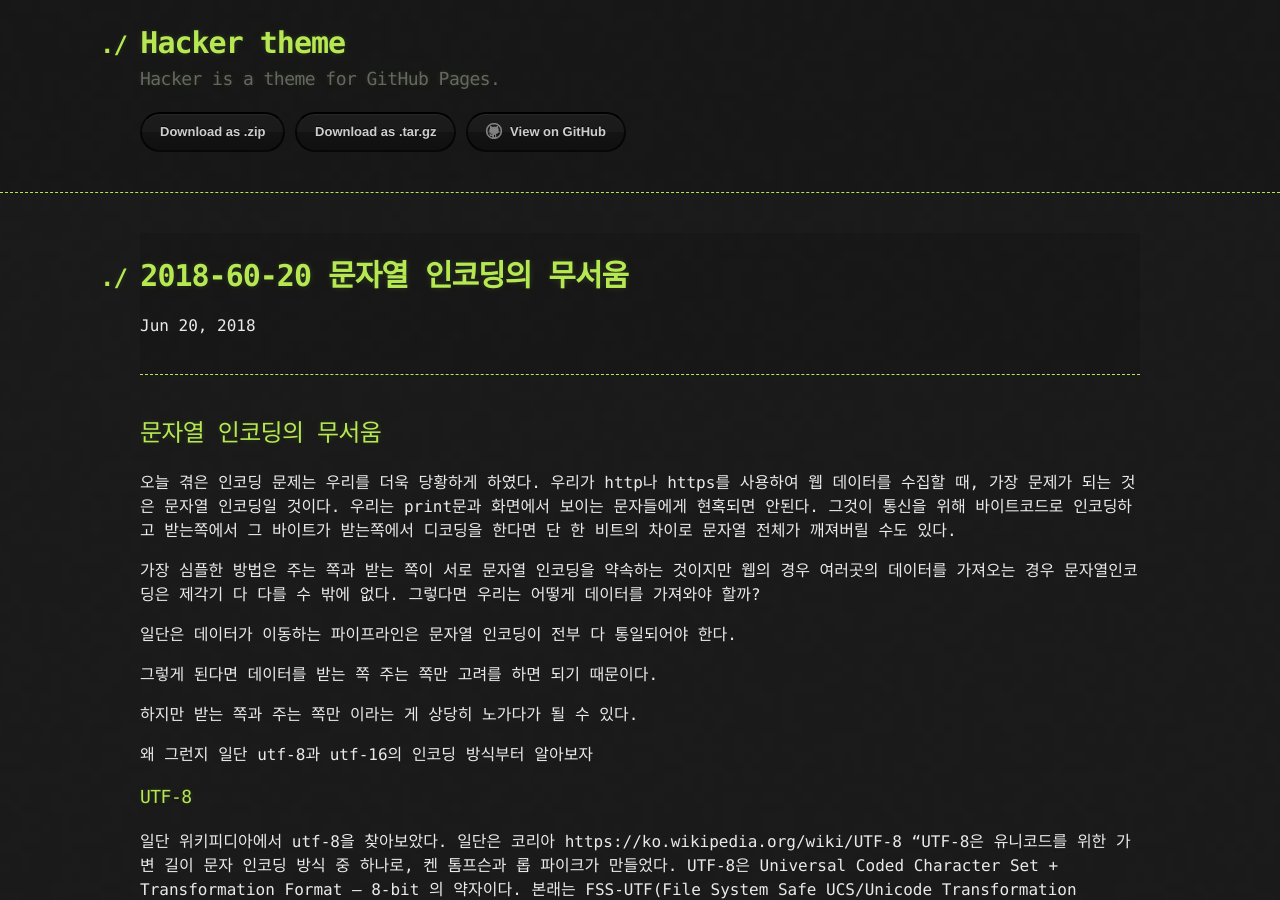
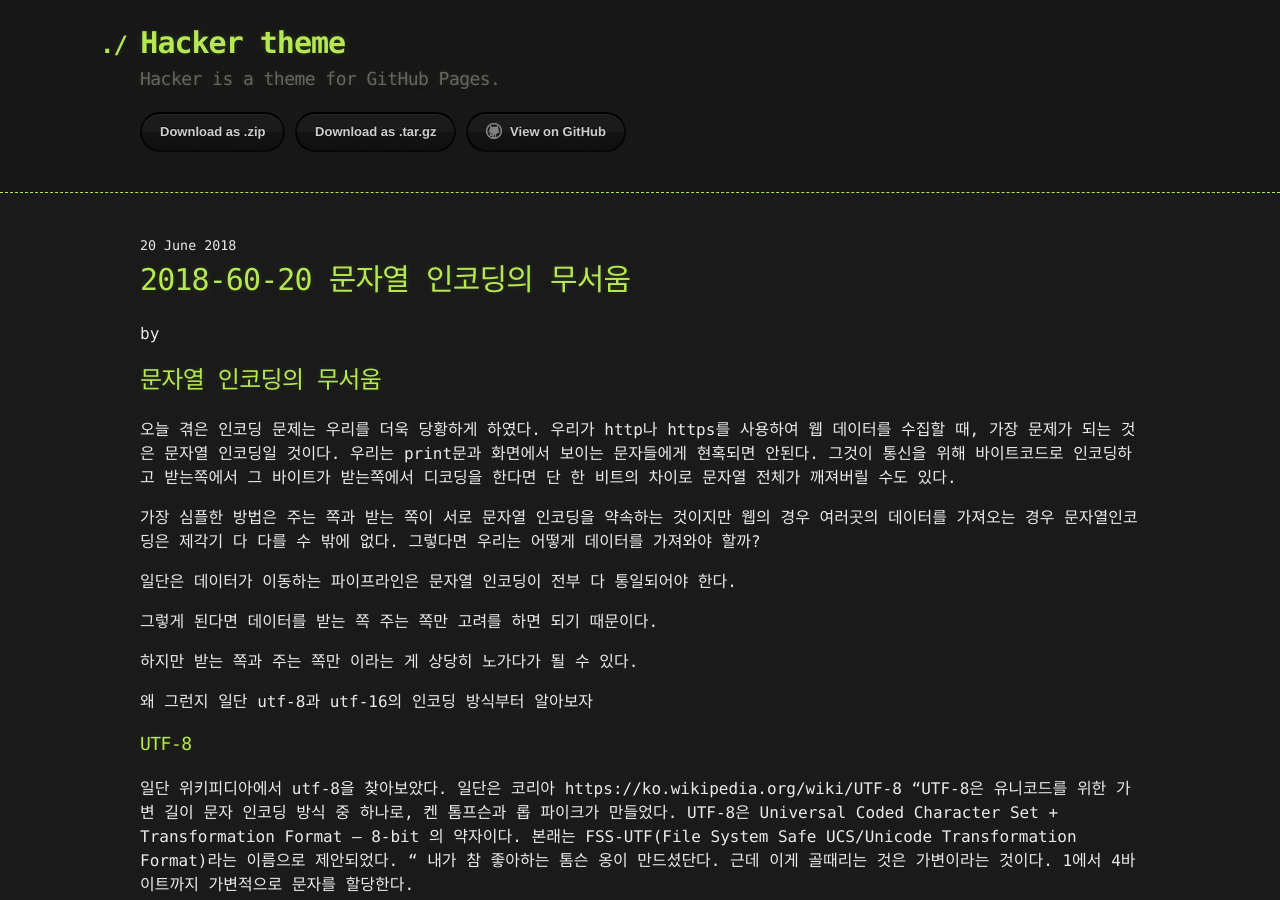
Before and after one commit to kooock/kooock.github.io, a Jekyll site: the page built from _posts/2018-06-20-today_something_20180620.md, in a window 1280 px wide and 900 px high. Built offline with Jekyll 4.4.1, drawn with Linux system fonts in a browser that asks for light colours; comment, search, counter and statistics services are not loaded; some of the changed text lies outside the part shown.

Commit message:
retamplate posts

```diff
--- a/_layouts/post.html
+++ b/_layouts/post.html
@@ -1,38 +1,22 @@
 ---
 layout: default
 ---
-<article class="post" itemscope itemtype="http://schema.org/BlogPosting">
 
-  <script type="text/javascript" async
-  src="https://cdn.mathjax.org/mathjax/latest/MathJax.js?config=TeX-MML-AM_CHTML">
-  </script>
-  <header class="post-header">
-    <h1 class="post-title" itemprop="name headline">{{ page.title | escape }}</h1>
-    <p class="post-meta"><time datetime="{{ page.date | date_to_xmlschema }}" itemprop="datePublished">{{ page.date | date: "%b %-d, %Y" }}</time>{% if page.author %} • <span itemprop="author" itemscope itemtype="http://schema.org/Person"><span itemprop="name">{{ page.author }}</span></span>{% endif %}</p>
-  </header>
 
-  <div class="post-content" itemprop="articleBody">
-    {{ content }}
-  </div>
 
-  <div id="disqus_thread"></div>
-<script>
-/**
-*  RECOMMENDED CONFIGURATION VARIABLES: EDIT AND UNCOMMENT THE SECTION BELOW TO INSERT DYNAMIC VALUES FROM YOUR PLATFORM OR CMS.
-*  LEARN WHY DEFINING THESE VARIABLES IS IMPORTANT: https://disqus.com/admin/universalcode/#configuration-variables*/
-/*
-var disqus_config = function () {
-this.page.url = PAGE_URL;  // Replace PAGE_URL with your page's canonical URL variable
-this.page.identifier = PAGE_IDENTIFIER; // Replace PAGE_IDENTIFIER with your page's unique identifier variable
-};
-*/
-(function() { // DON'T EDIT BELOW THIS LINE
-var d = document, s = d.createElement('script');
-s.src = '//helloworldpark.disqus.com/embed.js';
-s.setAttribute('data-timestamp', +new Date());
-(d.head || d.body).appendChild(s);
-})();
+
+<small>{{ page.date | date: "%-d %B %Y" }}</small>
+<h1>{{ page.title }}</h1>
+
+<p class="view">by {{ page.author | default: site.author }}</p>
+<script type="text/javascript" async
+        src="https://cdn.mathjax.org/mathjax/latest/MathJax.js?config=TeX-MML-AM_CHTML">
 </script>
-<noscript>Please enable JavaScript to view the <a href="https://disqus.com/?ref_noscript">comments powered by Disqus.</a></noscript>
 
-</article>
+{{content}}
+
+
+
+{% if page.tags %}
+  <small>tags: <em>{{ page.tags | join: "</em> - <em>" }}</em></small>
+{% endif %}
```
